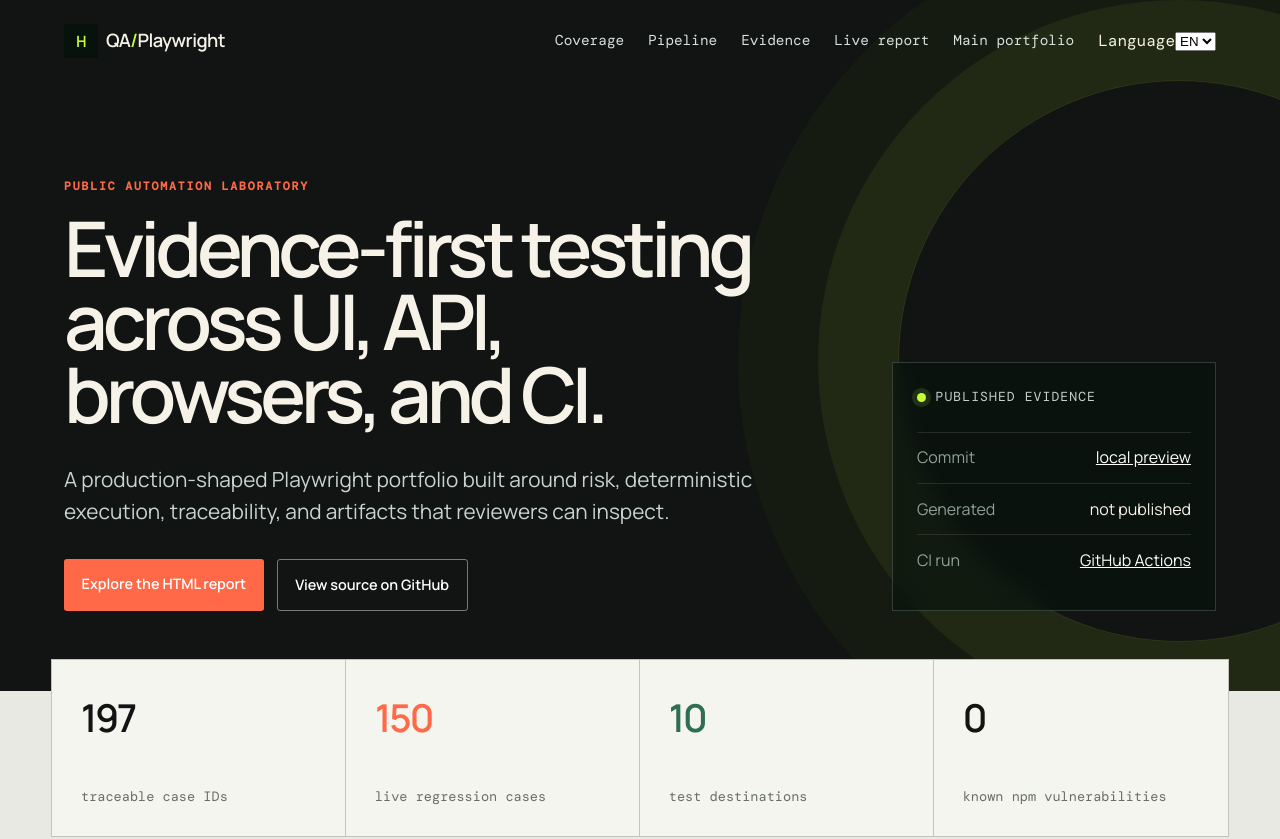
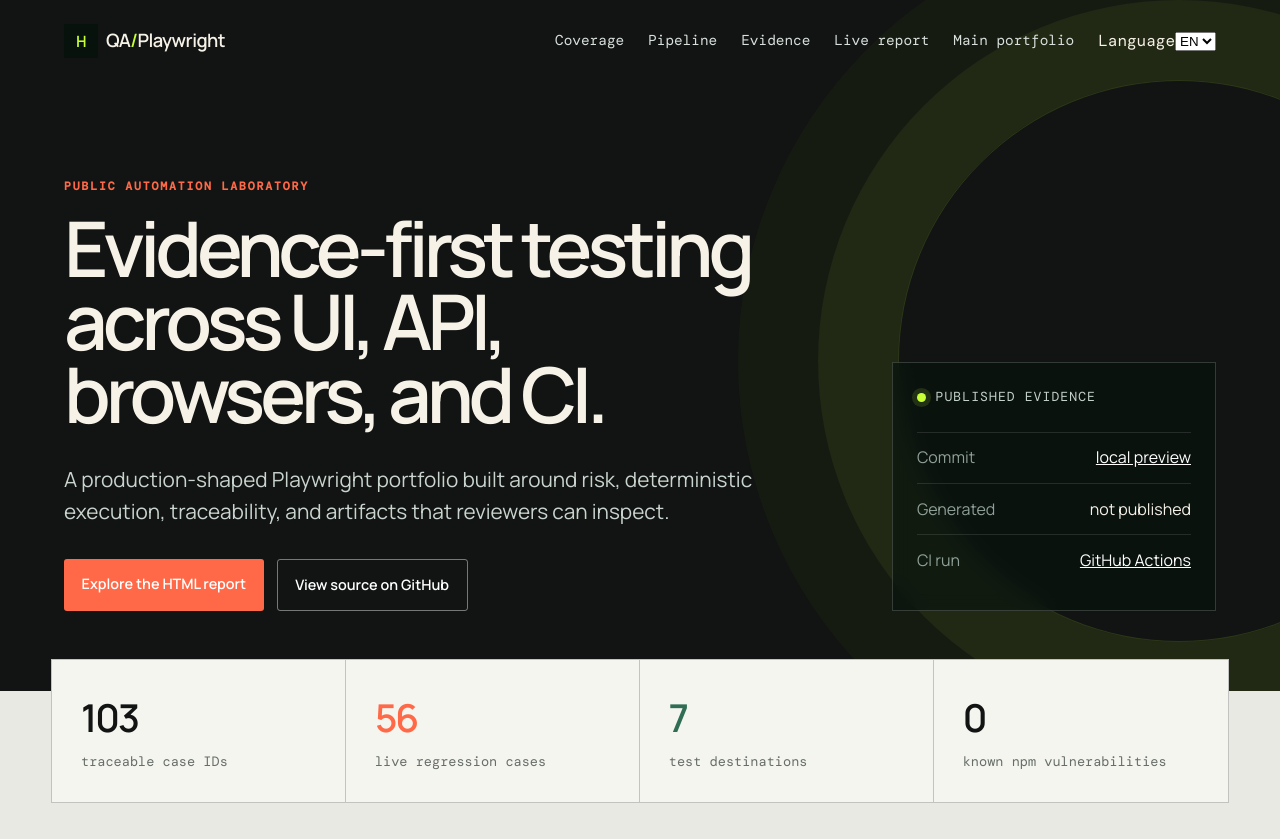
Before and after one commit to Hernan-dh/playwright_automation, a website: page portfolio/index.html in a window 1280 px wide. Shown: the top 839 px of the page. Drawn offline with nearby package versions, Linux system fonts and the light colour scheme; no server answers; a web font is replaced by a local one.

Commit message:
Revert "feat(portfolio): dynamically render and style metrics"
This reverts commit 0145c800a299cee76bccb0bc720c6bbf49423b12.

```diff
--- a/portfolio/app.js
+++ b/portfolio/app.js
@@ -7,14 +7,6 @@
 document.querySelector('.runner-copy > p:not(.eyebrow)')?.replaceChildren(
   'Run a two-test smoke check or the complete fifteen-test safe regression against one of ten approved online systems, including AI Operations Desk, Ticketing, Fanny Pack Studios, Hernán de Haro Portfolio, and the QA Portfolio. The runner accepts only these fixed destinations and suites—never arbitrary URLs, commands, branches, credentials, or test names.'
 );
-function renderMetrics(sites = 10, fullCases = 15) {
-  const values = [197, sites * fullCases, sites, 0];
-  document.querySelectorAll('.metrics article').forEach((metric, index) => {
-    const value = metric.querySelector('strong');
-    if (value) value.textContent = String(values[index]);
-  });
-}
-renderMetrics();
 const originalText = new WeakMap();
 let language;
 try { language = localStorage.getItem('playwright-portfolio-language') || (navigator.language.toLowerCase().startsWith('es') ? 'es' : 'en'); } catch { language = navigator.language.toLowerCase().startsWith('es') ? 'es' : 'en'; }
@@ -88,7 +80,6 @@
   const response = await fetch(`${runnerApi}/sites`);
   if (!response.ok) throw new Error('Approved sites are temporarily unavailable.');
   const body = await response.json();
-  renderMetrics(body.sites.length, Math.max(...body.sites.map(site => Number(site.fullTests) || 0)));
   ui.site.replaceChildren(...body.sites.map(site => {
     const option = document.createElement('option'); option.value = site.id; option.textContent = site.label; option.dataset.url = site.targetUrl; option.dataset.quickTests = site.quickTests; option.dataset.fullTests = site.fullTests; return option;
   }));
--- a/portfolio/integration.css
+++ b/portfolio/integration.css
@@ -16,10 +16,5 @@
 .runner-status dl div { border-color: var(--line); }
 .runner-status dt { color: var(--muted); }
 .runner-status dd, .runner-status dd a { color: var(--ink); }
-.metrics article { min-height: 11rem; display: flex; flex-direction: column; justify-content: space-between; }
-.metrics strong { color: var(--green); }
-.metrics article:nth-child(2) strong { color: var(--accent); }
-.metrics article:nth-child(3) strong { color: #35698c; }
-.metrics article:nth-child(4) strong { color: var(--ink); }
 @media (max-width: 800px) { .runner-section { grid-template-columns: 1fr; } }
 @media (max-width: 560px) { .picker-grid { grid-template-columns: 1fr; } }
```
